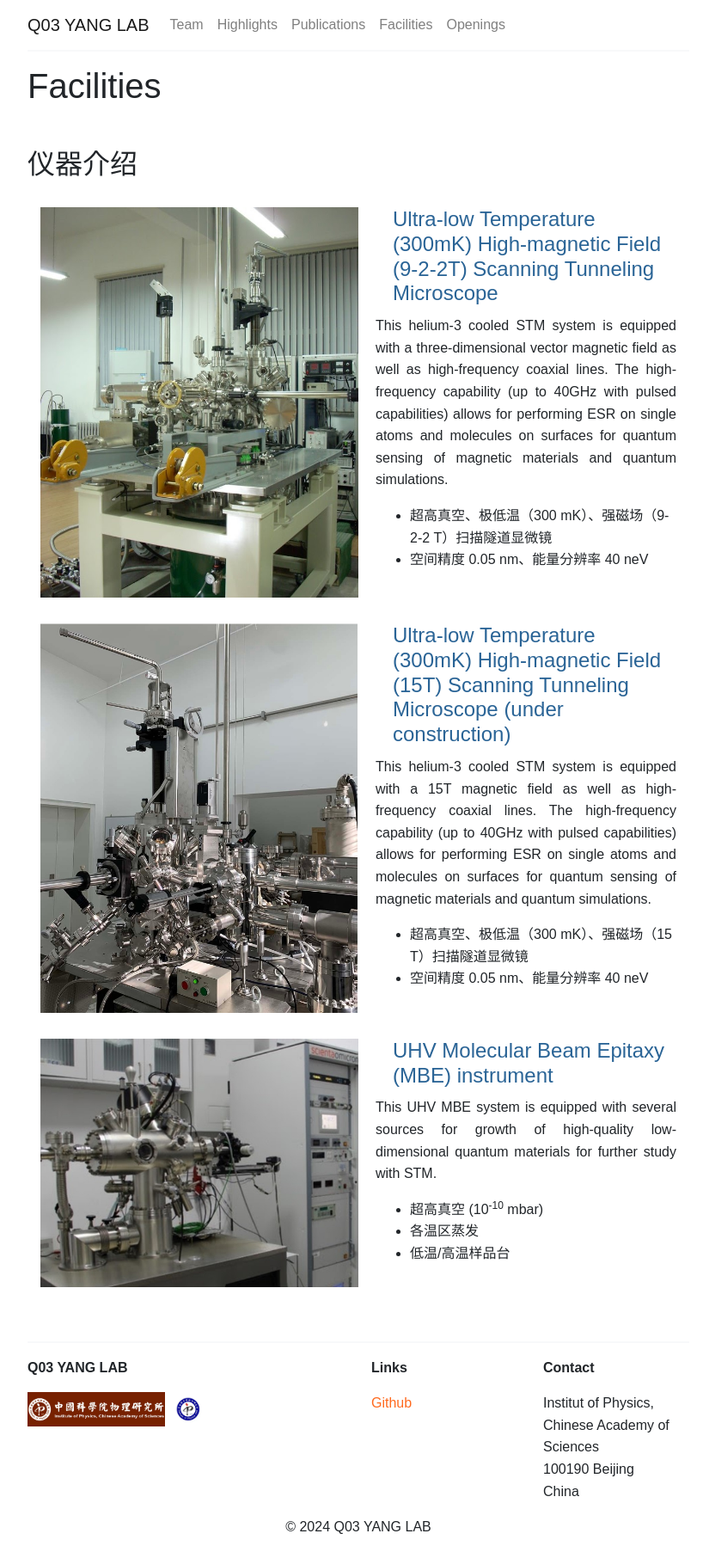
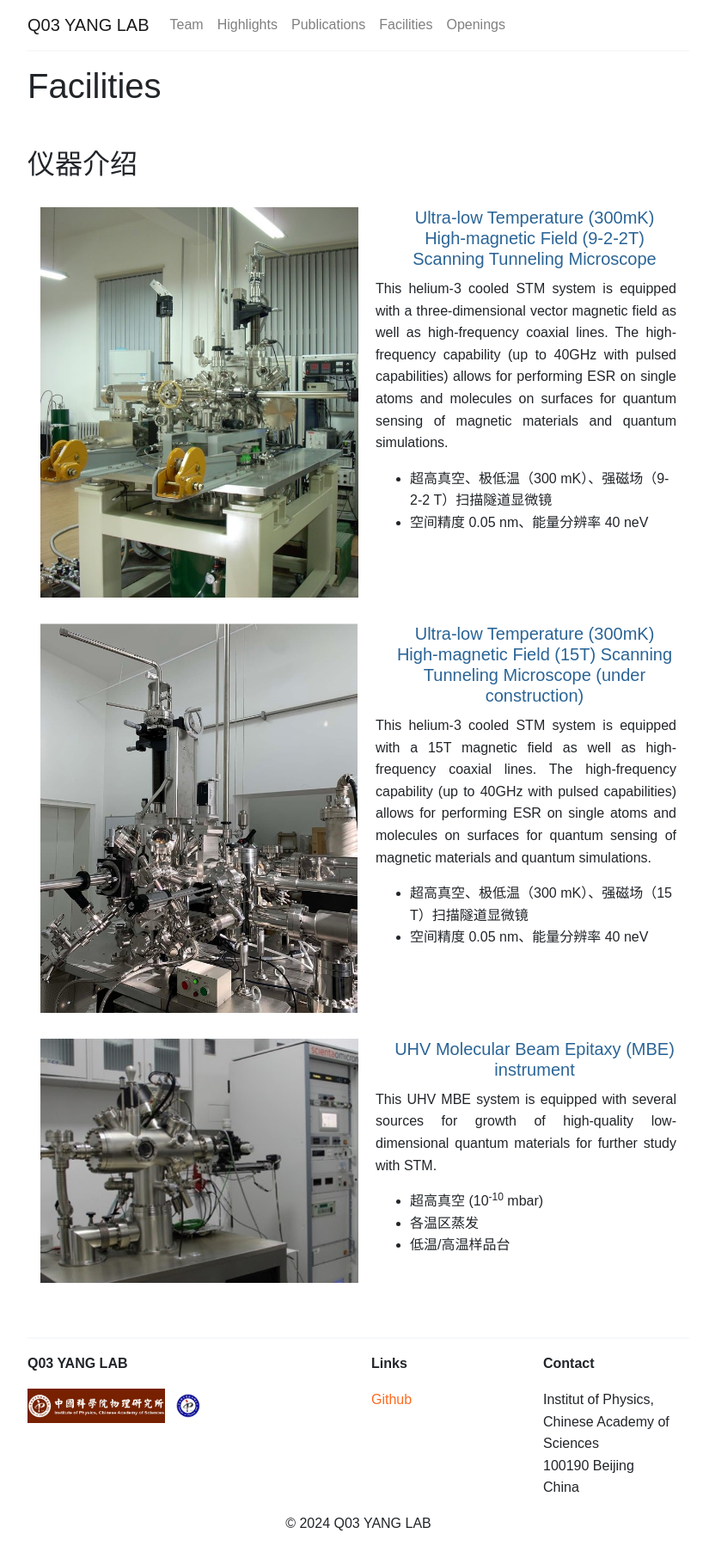
Before and after one commit to ZoomWuun/Q03i, a Jekyll site: the page built from _pages/facilities.html, in a window 1280 px wide. Shown: the whole page at 86% size, without its empty margins (223-1041 px from the left). Built offline with Jekyll 4.4.1, drawn with Linux system fonts in a browser that asks for light colours.

Commit message:
Add files via upload

```diff
--- a/_pages/facilities.html
+++ b/_pages/facilities.html
@@ -23,7 +23,7 @@ permalink: /facilities/
     }
 
     .facility img {
-        max-width: 90%;
+        max-width: 100%;
         height: auto;
         width: 40%; /* 图片一栏占40% */
         flex: 0 0 50%;
@@ -34,21 +34,21 @@ permalink: /facilities/
         padding-left: 20px;
         margin: 0 0 10px 0;
         color: #2a6496;
-        font-size: 24px; /* 默认字体大小 */
+        font-size: 20px; /* 默认字体大小 */
+        text-align: center; /* 文字居中 */
     }
 
     .facility-text{
         flex: 0 0 50%; /* 文字一栏占50% */
         padding-left: 20px;
         margin: 0 0 10px 0;
-
         }
 
     /* 单栏设计：小屏幕设备 */
     @media (max-width: 768px) {
         .facilities-container {
             display: block;
-            margin: 20px 10px；
+            margin: 20px 0；
         }
 
         .facility {
@@ -58,7 +58,7 @@ permalink: /facilities/
 
         .facility img {
             display: block;
-            margin: 0 auto;
+            margin: 10px auto;
             width: 80%;
             height: auto;
             margin-top: 10px;
@@ -68,6 +68,7 @@ permalink: /facilities/
         margin: 0 0 10px 0;
         color: #2a6496;
         font-size: 18px; /* 小屏幕字体大小 */
+        text-align: center; /* 文字居中 */
         }
 
         .facility-text {
```
